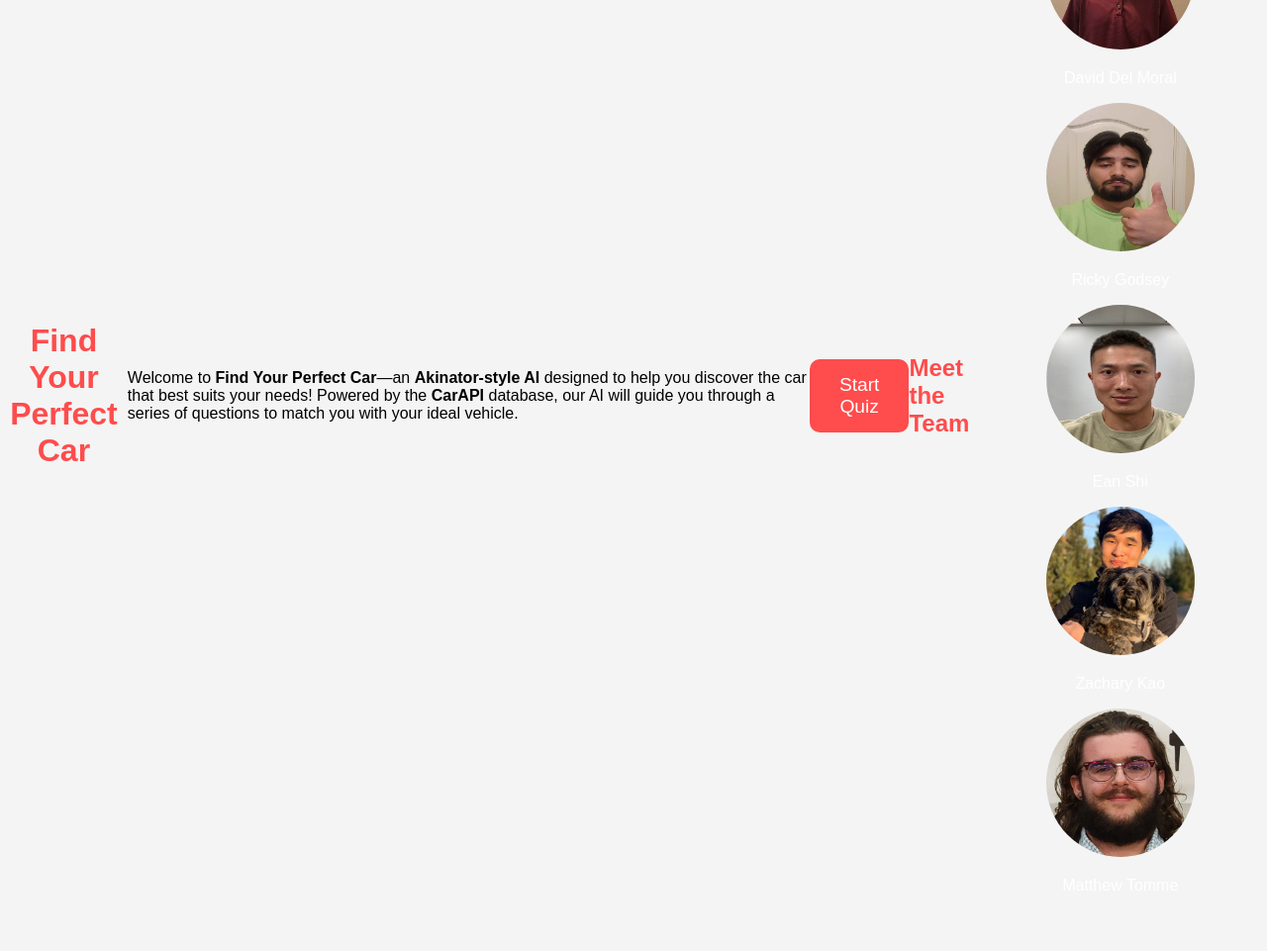
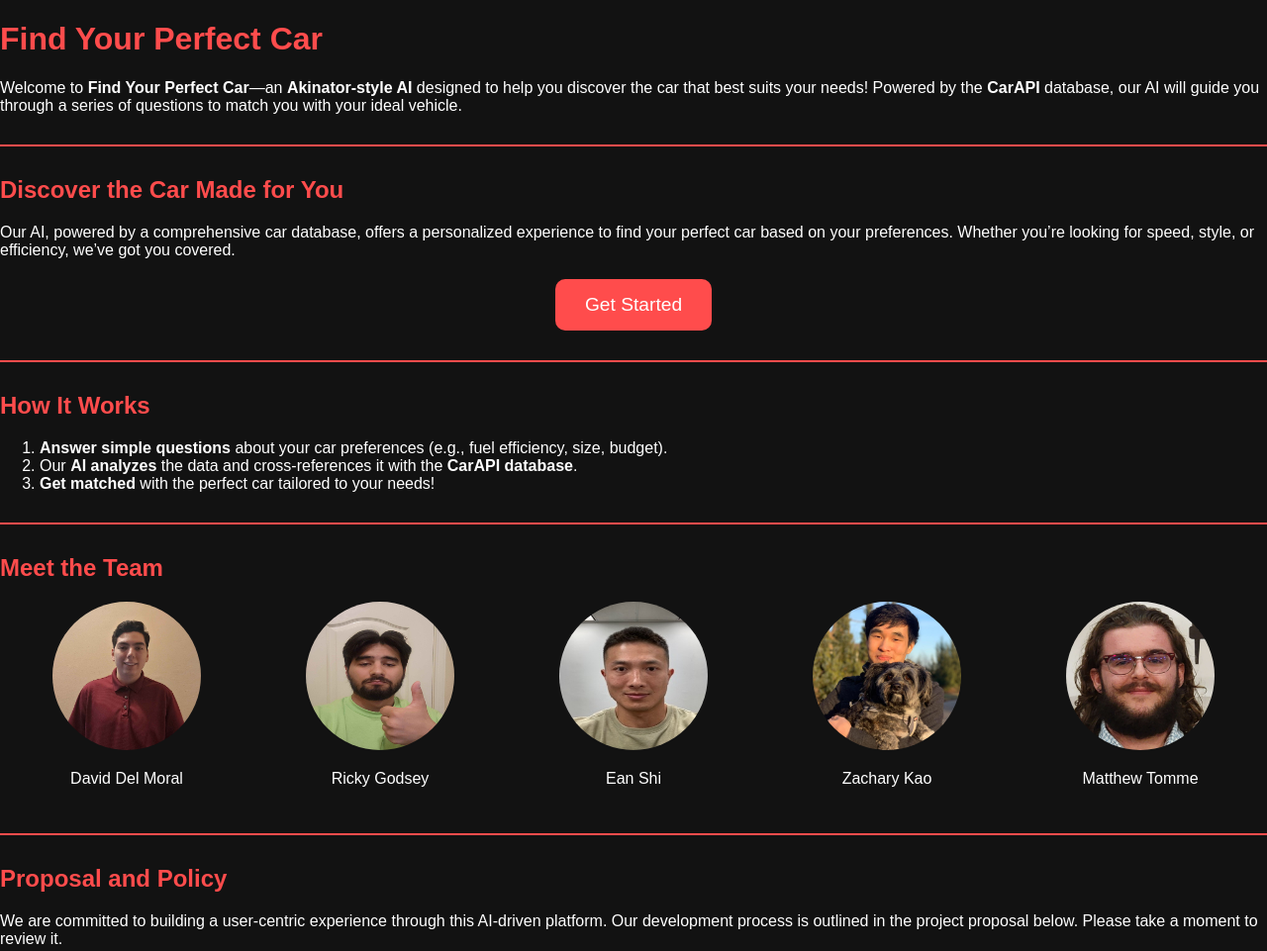
Before and after one commit to mtomme/mtomme.github.io, a plain HTML site: page index.html in a window 1280 px wide. Shown: the top 961 px of the page at 99% size. Before the commit the page ends 920 px from the top, so only its background shows below. Drawn offline with Linux system fonts and the light colour scheme.

Commit message:
Update index.html

```diff
--- a/index.html
+++ b/index.html
@@ -4,22 +4,142 @@
     <meta charset="UTF-8">
     <meta name="viewport" content="width=device-width, initial-scale=1.0">
     <title>Find Your Perfect Car</title>
-    <link rel="stylesheet" href="car.css">
-    <script src="car.js" defer></script>
+    <style>
+        body {
+            background-color: #121212;
+            color: #ffffff;
+            font-family: Arial, sans-serif;
+            margin: 0;
+            padding: 0;
+        }
+        h1, h2, h3 {
+            color: #ff4c4c;
+        }
+        a {
+            color: #ff4c4c;
+        }
+        p {
+            color: #ffffff;
+        }
+        .button-container {
+            text-align: center;
+            margin-top: 20px;
+        }
+        button {
+            background-color: #ff4c4c;
+            color: white;
+            padding: 15px 30px;
+            font-size: 1.2em;
+            border: none;
+            border-radius: 10px;
+            cursor: pointer;
+            transition: all 0.3s ease;
+        }
+        button:hover {
+            background-color: #ff6666;
+            transform: scale(1.1);
+        }
+        .section-divider {
+            border-top: 2px solid #ff4c4c;
+            margin: 30px 0;
+        }
+        .team-section {
+            display: flex;
+            justify-content: space-around;
+            flex-wrap: wrap;
+            text-align: center;
+            margin-top: 20px;
+        }
+        .team-member img {
+            border-radius: 50%;
+            width: 150px;
+            height: 150px;
+        }
+        .team-member p {
+            color: #ffffff;
+        }
+        #quiz {
+            display: none;
+            margin-top: 20px;
+            text-align: left;
+            max-width: 600px;
+            margin: auto;
+        }
+        form label, form input, form select, form button {
+            display: block;
+            width: 100%;
+            margin-bottom: 10px;
+            color: #ffffff;
+            background-color: #222;
+            border: none;
+            padding: 10px;
+            border-radius: 5px;
+        }
+    </style>
+    <script src="script.js" defer></script>
 </head>
 <body>
 
-<h1 style="color: #ff4c4c;">Find Your Perfect Car</h1>
+<h1>Find Your Perfect Car</h1>
 <p>Welcome to <strong>Find Your Perfect Car</strong>—an <strong>Akinator-style AI</strong> designed to help you discover the car that best suits your needs! Powered by the <strong>CarAPI</strong> database, our AI will guide you through a series of questions to match you with your ideal vehicle.</p>
 
-<div style="text-align: center;">
-    <button id="startQuizBtn" style="background-color: #ff4c4c; color: white; padding: 15px 30px; font-size: 1.2em; border: none; border-radius: 10px; cursor: pointer; transition: all 0.3s ease;">
-        Start Quiz
-    </button>
+<div class="section-divider"></div>
+
+<h2>Discover the Car Made for You</h2>
+<p>Our AI, powered by a comprehensive car database, offers a personalized experience to find your perfect car based on your preferences. Whether you’re looking for speed, style, or efficiency, we’ve got you covered.</p>
+
+<div class="button-container">
+    <button id="startQuizBtn">Get Started</button>
 </div>
 
+<div class="section-divider"></div>
+
+<h2>How It Works</h2>
+<ol>
+    <li><strong>Answer simple questions</strong> about your car preferences (e.g., fuel efficiency, size, budget).</li>
+    <li>Our <strong>AI analyzes</strong> the data and cross-references it with the <strong>CarAPI database</strong>.</li>
+    <li><strong>Get matched</strong> with the perfect car tailored to your needs!</li>
+</ol>
+
+<div class="section-divider"></div>
+
+<h2>Meet the Team</h2>
+<div class="team-section">
+    <div class="team-member">
+        <img src="Images/ddmimage.jpg" alt="David Del Moral">
+        <p>David Del Moral</p>
+    </div>
+    <div class="team-member">
+        <img src="Images/rickyimage.jpg" alt="Ricky Godsey">
+        <p>Ricky Godsey</p>
+    </div>
+    <div class="team-member">
+        <img src="Images/Eanimage.jpg" alt="Ean Shi">
+        <p>Ean Shi</p>
+    </div>
+    <div class="team-member">
+        <img src="Images/zachimage.jpg" alt="Zachary Kao">
+        <p>Zachary Kao</p>
+    </div>
+    <div class="team-member">
+        <img src="Images/matimage.png" alt="Matthew Tomme">
+        <p>Matthew Tomme</p>
+    </div>
+</div>
+
+<div class="section-divider"></div>
+
+<h2>Proposal and Policy</h2>
+<p>We are committed to building a user-centric experience through this AI-driven platform. Our development process is outlined in the project proposal below. Please take a moment to review it.</p>
+<iframe src="./COSC4330_ProgrammingBros_ProjectProposal.pdf" width="100%" height="800px" style="border: none;"></iframe>
+
+<div class="section-divider"></div>
+
+<h2>Powered by CarAPI & AI</h2>
+<p>Stay tuned for updates as we continue to improve the AI experience.</p>
+
 <!-- Hidden Quiz Form Section -->
-<section id="quiz" style="display: none; margin-top: 20px;">
+<section id="quiz">
     <form id="carForm">
         <label for="make">Preferred Car Brand:</label>
         <input type="text" id="make" name="make" placeholder="e.g., Toyota, Ford">
@@ -56,31 +176,5 @@
     <div id="results" class="results"></div>
 </section>
 
-<h2 style="color: #ff4c4c;">Meet the Team</h2>
-<div style="display: flex; justify-content: space-around; flex-wrap: wrap; text-align: center; margin-top: 20px;">
-    <div>
-        <img src="Images/ddmimage.jpg" alt="David Del Moral" style="border-radius: 50%; width: 150px; height: 150px;">
-        <p style="color: #ffffff;">David Del Moral</p>
-    </div>
-    <div>
-        <img src="Images/rickyimage.jpg" alt="Ricky Godsey" style="border-radius: 50%; width: 150px; height: 150px;">
-        <p style="color: #ffffff;">Ricky Godsey</p>
-    </div>
-    <div>
-        <img src="Images/Eanimage.jpg" alt="Ean Shi" style="border-radius: 50%; width: 150px; height: 150px;">
-        <p style="color: #ffffff;">Ean Shi</p>
-    </div>
-    <div>
-        <img src="Images/zachimage.jpg" alt="Zachary Kao" style="border-radius: 50%; width: 150px; height: 150px;">
-        <p style="color: #ffffff;">Zachary Kao</p>
-    </div>
-    <div>
-        <img src="Images/matimage.png" alt="Matthew Tomme" style="border-radius: 50%; width: 150px; height: 150px;">
-        <p style="color: #ffffff;">Matthew Tomme</p>
-    </div>
-</div>
-
-<!-- Additional sections as needed -->
-
 </body>
 </html>
```
